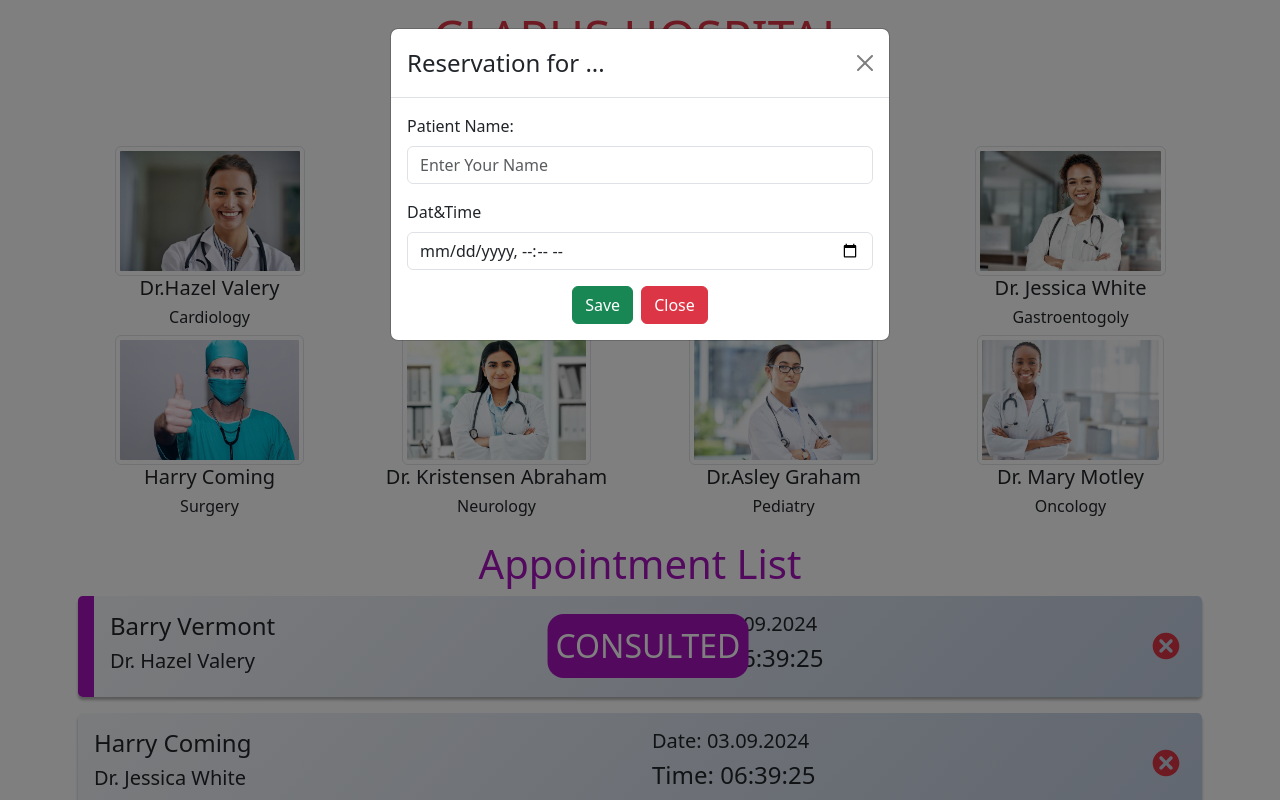
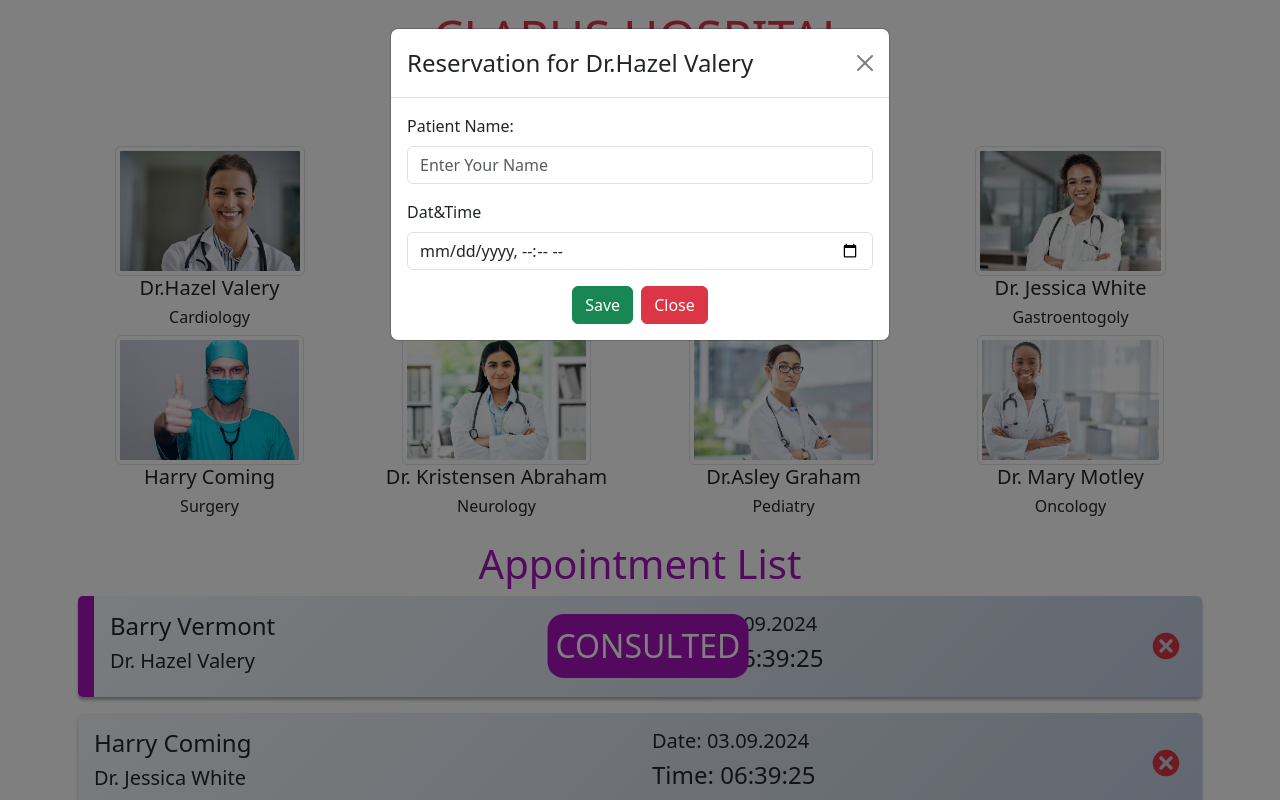
Before and after one commit to cemyilmaz06/Hospital-Appointment, a React (Create React App) app: page / in a window 1280 px wide. Both pictures are taken after a click on the picture 209 px from the left and 210 px from the top of the page. Shown: the top 800 px of the page. Built offline with nearby package versions, Linux system fonts and the light colour scheme.

Commit message:
add new appointment

```diff
--- a/src/components/AddModal.jsx
+++ b/src/components/AddModal.jsx
@@ -3,18 +3,25 @@ import Button from "react-bootstrap/Button";
 import Form from "react-bootstrap/Form";
 import { useState } from "react";
 
-function AddModal({ show, handleClose }) {
+function AddModal({ show, handleClose ,apps,setApps,drName}) {
     const [name, setName] = useState("")
     const [date, setDate] = useState("")
    const handleSubmit=(e)=>{
     e.preventDefault();
+    setApps([...apps, {
+        id: apps.length + 1,
+        patient: name,
+        day: date,
+        consulted: false,
+        doctor: drName
+    }])
     handleClose();
    }
   return (
     <>
       <Modal show={show} onHide={handleClose}>
         <Modal.Header closeButton>
-          <Modal.Title>Reservation for ...</Modal.Title>
+          <Modal.Title>Reservation for {drName} </Modal.Title>
         </Modal.Header>
         <Modal.Body>
           <Form onSubmit={handleSubmit} >
--- a/src/components/Doctors.jsx
+++ b/src/components/Doctors.jsx
@@ -5,7 +5,7 @@ import AddModal from "./AddModal"
 import { useState } from "react"
 const Doctors = ({apps,setApps}) => {
   const [show, setShow] = useState(false);
-
+const [drName, setDrName] = useState("")
   // const handleClose = () => setShow(false);
   // const handleShow = () => setShow(true);
   // const handleImgClick=()=>{
@@ -20,12 +20,13 @@ const Doctors = ({apps,setApps}) => {
   <Row className="justify-content-center">
   {doctorData.map(({id,name,dep,img})=>(
     <Col xs={6} md={4} lg={3} key={id} >
-  <img src={img} alt="name" className="img-thumbnail doctor-img" onClick={()=> setShow(true)} />
+  <img src={img} alt="name" className="img-thumbnail doctor-img" onClick={()=>{setDrName(name)
+  setShow(true)}} />
   <h5>{name} </h5>
   <h6>{dep} </h6>
   </Col>
  ))} </Row>
- <AddModal show={show} handleClose={()=> setShow(false)}/>
+ <AddModal show={show} handleClose={()=> setShow(false)} apps={apps} setApps={setApps}  drName={drName} />
     </Container>
   )
 }
```
